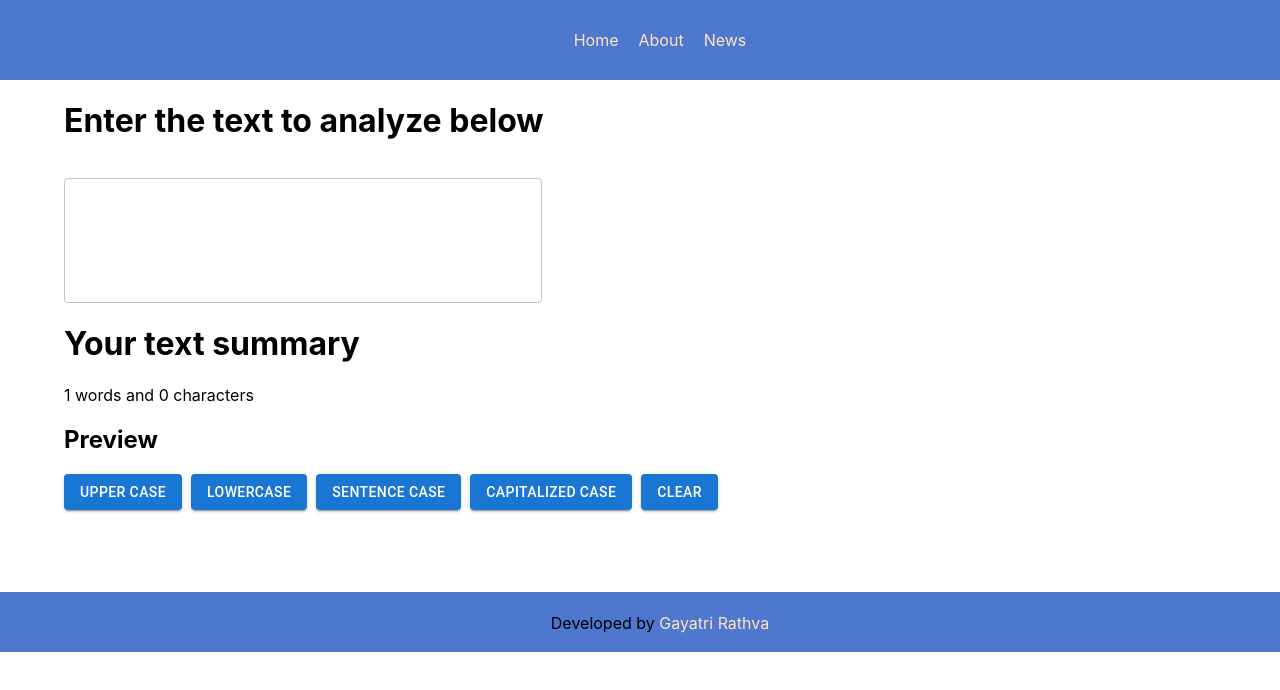
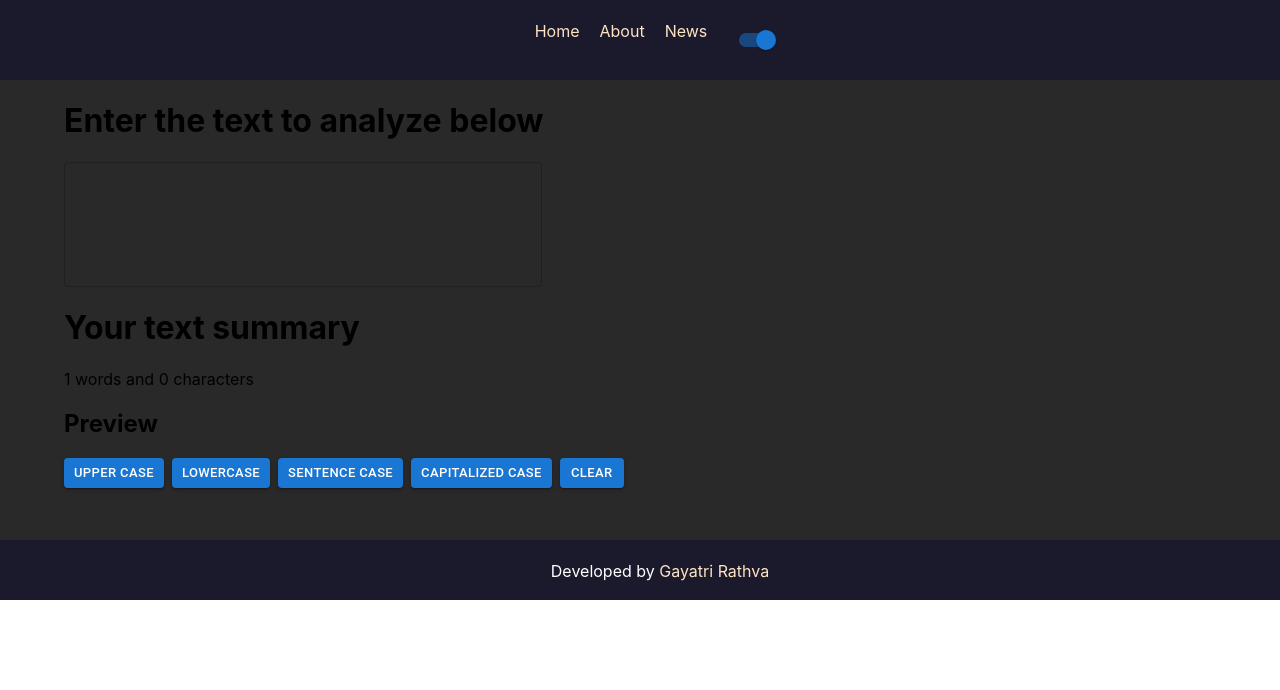
Before and after one commit to gayatri89/react-practice-project, a React (Create React App) app: page /exe in a window 1280 px wide. Shown: the top 690 px of the page. Built offline with nearby package versions, Linux system fonts and the light colour scheme.

Commit message:
theme change using switch

```diff
--- a/src/App.css
+++ b/src/App.css
@@ -58,3 +58,12 @@ pre code {
 textarea {
   width: 450px !important;
 }
+
+.dark-mode {
+  background: #1a1a2df0;
+  color: #fff;
+}
+
+.dark-body {
+  background-color: #29292a;
+}
--- a/src/App.js
+++ b/src/App.js
@@ -8,12 +8,21 @@ import Home from './pages/Home';
 import ArrayFunc from './components/example-array/ArrayFunc';
 import Footer from './components/Footer';
 import TextForm from './components/TextForm';
+import { useState } from 'react';
 
 function App() {
+
+  const [checked, setChecked] = useState(true);
+  const handleChange = (event) => {
+      setChecked(event.target.checked);
+      console.log(checked);
+    };
+
+
   return (
     <BrowserRouter>
-    <div className="App">
-      <Nav />
+    <div className={`App ${checked === true ? `dark-body`: `light-body`}`} >
+      <Nav event={handleChange} mode={checked} />
 
       <Routes>
         <Route path="/"  element={<Home/>} />
@@ -26,7 +35,7 @@ function App() {
 
       </Routes>
 
-      <Footer />
+      <Footer mode={checked} />
     </div>
     </BrowserRouter>
   );
--- a/src/components/Footer.js
+++ b/src/components/Footer.js
@@ -1,13 +1,13 @@
 import React from "react";
 import { Link } from "react-router-dom";
 
-const Footer = () => {
+const Footer = (props) => {
     return(
-        <header className="App-footer">
+        <footer className={`App-footer ${props.mode === true ? `dark-mode` : `light-mode`} `}>
             <ul className="menu-nav">
                 <li>Developed by <a href="https://www.linkedin.com/in/gayatri-rathva-72394734/" target="_blank"> Gayatri Rathva</a></li>
             </ul>
-        </header>
+        </footer>
     );
 }
 export default Footer;
--- a/src/components/Nav.js
+++ b/src/components/Nav.js
@@ -1,13 +1,20 @@
-import React from "react";
+import React, { useState } from "react";
 import { Link } from "react-router-dom";
+import Switch from '@mui/material/Switch';
 
-const Nav = () => {
+const label = { inputProps: { 'aria-label': 'Switch demo' } };
+
+const Nav = (props) => {
+
     return(
-        <header className="App-header">
+        <header className={`App-header ${props.mode === true ? `dark-mode` : `light-mode`}`}>
             <ul className="menu-nav">
                 <li><Link to="/">Home</Link></li>
                 <li><Link to="/about">About</Link></li>
                 <li><Link to="/news">News</Link></li>
+                <li>
+                    <Switch checked={props.mode} onChange={props.event} />
+                </li>
             </ul>
         </header>
     );
--- a/src/components/TextForm.js
+++ b/src/components/TextForm.js
@@ -1,9 +1,13 @@
 import React, { useState } from 'react'
 import TextField from '@mui/material/TextField';
 import { Grid, Container, Button } from '@mui/material';
+import Stack from '@mui/material/Stack';
 
 export default function TextForm() {
+
     let [text, setText] = useState('');
+    const [formats, setFormats] = React.useState(() => ['bold', 'italic']);
+
     const handleUpperCase = () => {
         return setText(text.toUpperCase());
     }
@@ -21,15 +25,18 @@ export default function TextForm() {
         return setText(arr.join(" "));
     }
 
+    const handleFormat = (event, newFormats) => {
+      setFormats(newFormats);
+    };
+
   return (
-    <Container fixed>
+    <Container maxWidth="lg">
 
-    <Grid container spacing={2}>
             <Grid item xs={12} sm={12} md={12}>
                 <h1>Enter the text to analyze below</h1>
             </Grid>
+
             <Grid item  xs={12} sm={12} md={12}>
-
                 <TextField
                 id="myText"
                 multiline
@@ -39,21 +46,23 @@ export default function TextForm() {
                 value={text}
                 />
 
-        <Grid item xs={12} sm={12} md={12}>
+                <Grid item  md={12}>
                     <h1>Your text summary</h1>
                     <p>{text.split(" ").length} words and {text.length} characters</p>
                     <h2>Preview</h2>
                     <p>{text}</p>
-            <Button variant="contained" onClick={handleUpperCase}>UPPER CASE</Button>&nbsp;&nbsp;
-            <Button variant="contained" onClick={()=>setText(text.toLowerCase())} >lowercase</Button>&nbsp;&nbsp;
-            <Button variant="contained" onClick={handleSentenceCase}>Sentence case</Button>&nbsp;&nbsp;
-            <Button variant="contained" onClick={handleCapitalizedCase}>Capitalized case</Button>&nbsp;&nbsp;
-            <Button variant="contained" onClick={()=>setText('')}>Clear</Button>&nbsp;&nbsp;
-            <h1>&nbsp;</h1>
+
+                    <Stack direction="row" spacing={1}>
+                        <Button variant="contained" size="small" onClick={handleUpperCase}>UPPER CASE</Button>
+                        <Button variant="contained" size="small" onClick={()=>setText(text.toLowerCase())} >lowercase</Button>
+                        <Button variant="contained" size="small" onClick={handleSentenceCase}>Sentence case</Button>
+                        <Button variant="contained" size="small" onClick={handleCapitalizedCase}>Capitalized case</Button>
+                        <Button variant="contained" size="small" onClick={()=>setText('')}>Clear</Button>
+                    </Stack>
+                    <p>&nbsp;</p>
+                </Grid>
             </Grid>
 
-        </Grid>
-    </Grid>
     </Container>
   )
 }
```
Lines whose indentation alone changed are shown as unchanged.
